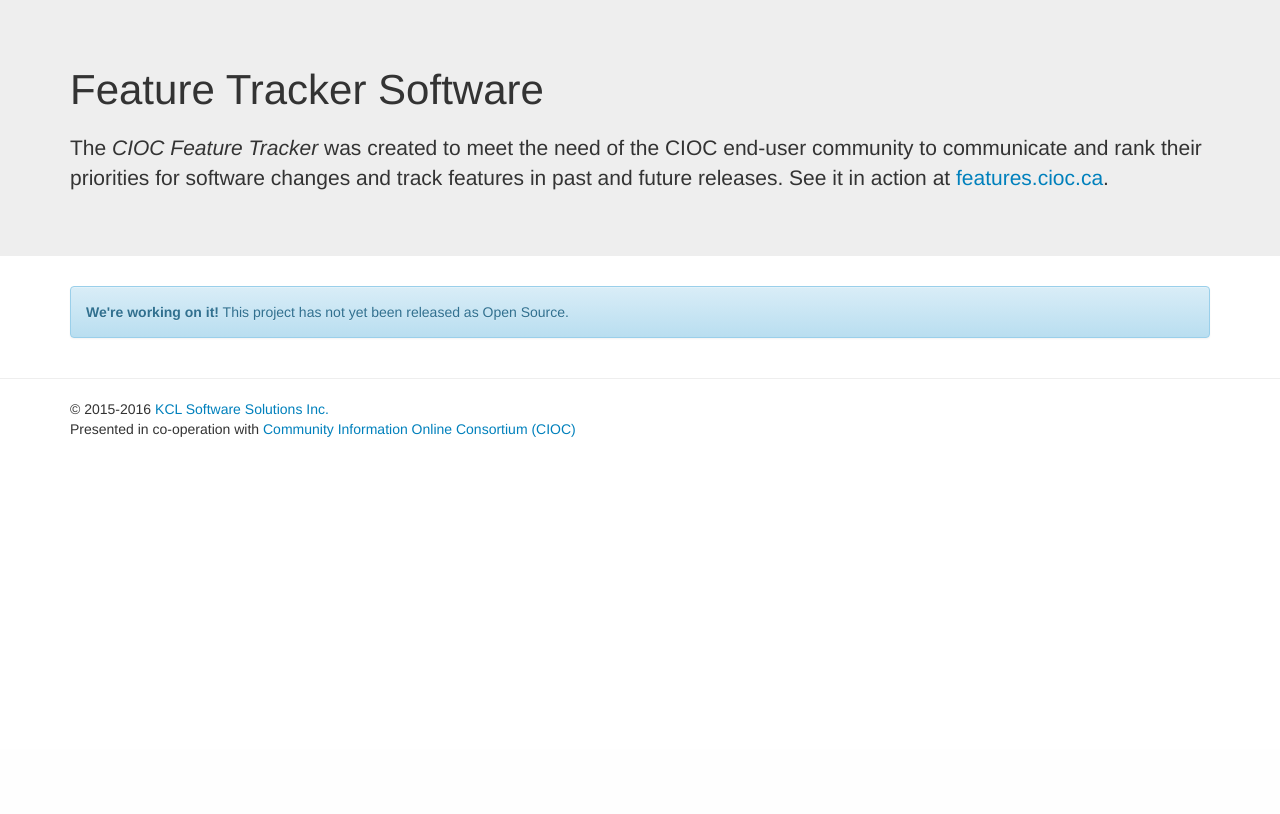
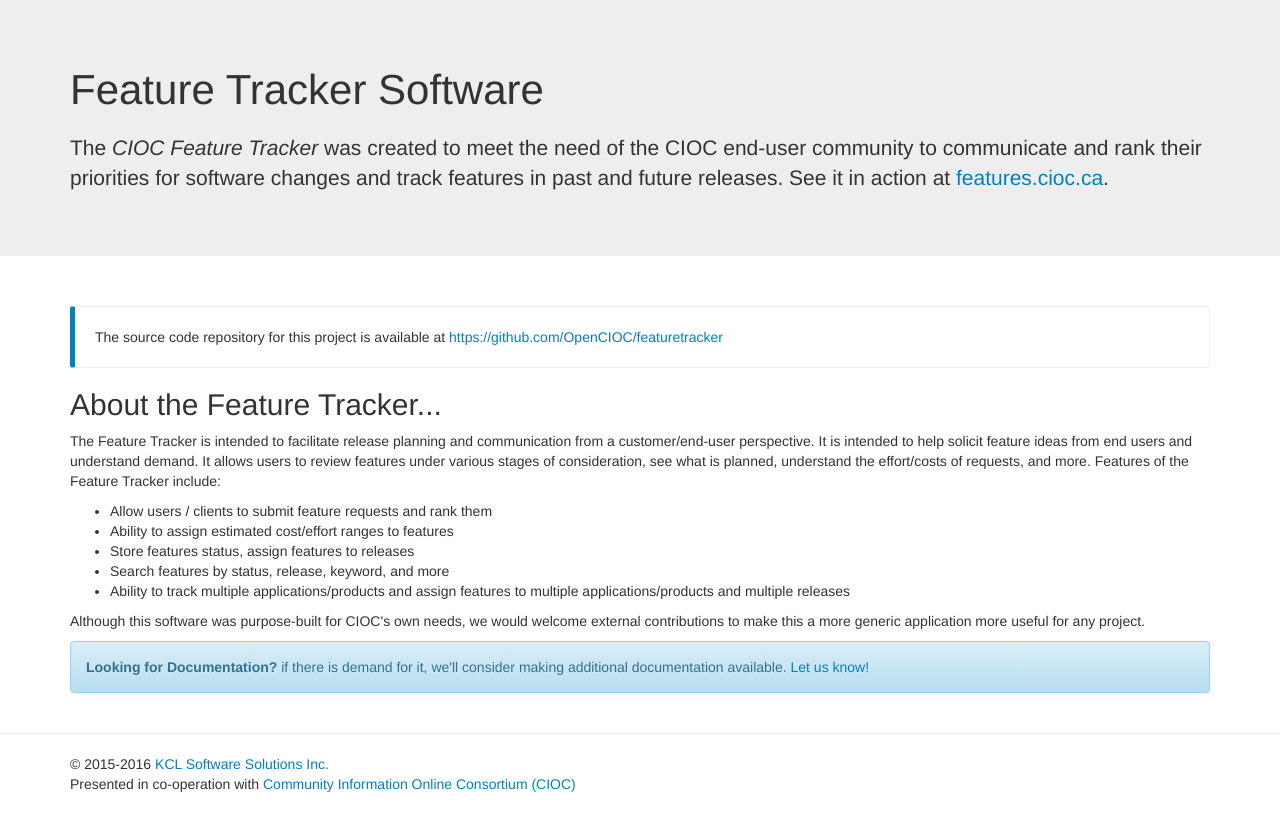
Before and after one commit to OpenCIOC/openciocdotorg, a PHP site: page /feature-tracker.php in a window 1280 px wide. Shown: the part 51-865 px from the top of the page. Before the commit the page ends 488 px from the top, so only its background shows below. Run offline with PHP 8.4, Linux system fonts and the light colour scheme; some libraries are stand-ins or nearby versions.

Commit message:
various updates

```diff
--- a/community-repo.php
+++ b/community-repo.php
@@ -15,7 +15,7 @@ include("includes/incHeader.php");
 	</div>
 
 	<div class="container">
-		<div class="callout callout-info">The source code repository for this project is available at <a href="https://bitbucket.org/cioc/communityrepository">https://bitbucket.org/cioc/communityrepository</a></div>
+		<div class="callout callout-info">The source code repository for this project is available at <a href="https://github.com/OpenCIOC/communityrepository">https://github.com/OpenCIOC/communityrepository</a></div>
 		<h2>About the Community Repository...</h2>
 		<p>The Community Repository software provides the following features:</p>
 		<ul>
@@ -29,7 +29,7 @@ include("includes/incHeader.php");
 
 	<div class="container">
 	   	<div class="alert alert-info">
-	 		<strong>Looking for Documentation?</strong> if there is demand for it, we'll consider making additional documentation available. <a href="http://www.kclsoftware.com/contact-us/"></a>Let us know!
+	 		<strong>Looking for Documentation?</strong> if there is demand for it, we'll consider making additional documentation available. <a href="http://www.kclsoftware.com/contact-us/">Let us know!</a>
 		</div>
 	</div>
 
--- a/directory.php
+++ b/directory.php
@@ -57,6 +57,7 @@ include("includes/incHeader.php");
 						<a class="list-group-item" href="https://haliburtonchildren.cioc.ca" target="_blank">Haliburton Children's Services</a>
 						<a class="list-group-item" href="https://haltonchildcare.cioc.ca/csrch.asp" target="_blank">Halton Child Care Services Directory</a>
 						<a class="list-group-item" href="https://halton.cioc.ca" target="_blank">Halton Community Services Directory</a>
+						<a class="list-group-item" href="https://regionofwaterloo.cioc.ca" target="_blank">iSearchMyCommunity.ca - Region of Waterloo</a>
 						<a class="list-group-item" href="https://brucecounty.cioc.ca" target="_blank">Info Bruce County</a>
 						<a class="list-group-item" href="https://centraleastontario.cioc.ca" target="_blank">Info Central East Ontario</a>
 						<a class="list-group-item" href="https://greycounty.cioc.ca" target="_blank">Info Grey County</a>
@@ -81,8 +82,9 @@ include("includes/incHeader.php");
 						<a class="list-group-item" href="http://www.snipeel.ca/" target="_blank">Peel Special Needs Services Directory</a>
 						<a class="list-group-item" href="https://simcoebeststart.cioc.ca/volunteer/" target="_blank">Simcoe Best Start</a>
 						<a class="list-group-item" href="https://fallprevention-sm.cioc.ca" target="_blank">Simcoe Muskoka Integrated Fall Strategy</a>
+						<a class="list-group-item" href="https://waterloo.cioc.ca" target="_blank">Social Development Centre Waterloo Region - Community Resource Directory</a>
+						<a class="list-group-item" href="https://waterloo.cioc.ca?UseCICVw=19" target="_blank">Social Development Centre Waterloo Region - Settlement Supports Directory</a>
 						<a class="list-group-item" href="https://whitby.durham.cioc.ca" target="_blank">Town of Whitby - Community Services</a>
-						<a class="list-group-item" href="https://regionofwaterloo.cioc.ca" target="_blank">iSearchMyCommunity.ca - Region of Waterloo</a>
 						<a class="list-group-item" href="https://renfrewcountyconnections.cioc.ca" target="_blank">Renfrew County Connections</a>
 						<a class="list-group-item" href="https://rsfottawa.cioc.ca" target="_blank">Répertoire des services en français d'Ottawa</a>
 						<a class="list-group-item" href="https://scsottawa.cioc.ca" target="_blank">Service Coordination des services - Community Programs (Ottawa)</a>
@@ -148,7 +150,7 @@ include("includes/incHeader.php");
 						<a class="list-group-item" href="https://perthhuron.cioc.ca/volunteer/" target="_blank">Volunteer Connection Perth &amp; Huron Counties</a>
 						<a class="list-group-item" href="https://simcoecounty.cioc.ca/volunteer/" target="_blank">Volunteer Connection Simcoe County</a>
 						<a class="list-group-item" href="https://southgeorgianbay.cioc.ca/volunteer/" target="_blank">Volunteer Connection South Georgian Bay</a>
-						<a class="list-group-item" href="https://volunteercambridge.cioc.ca/volunteer/" target="_blank">Volunteer Cambridge</a>
+						<a class="list-group-item" href="https://volunteercambridge.cioc.ca/volunteer/" target="_blank">Volunteer Centre of Cambridge and North Dumfries</a>
 						<a class="list-group-item" href="https://durham.cioc.ca/volunteer/" target="_blank">Volunteer Durham</a>
 						<a class="list-group-item" href="https://communitylinks.cioc.ca/volunteer/" target="_blank">Volunteer Guelph</a>
 						<a class="list-group-item" href="https://seniorsengaged.cioc.ca/volunteer/" target="_blank">Volunteer Guelph - Senior's Engaged</a>
--- a/feature-tracker.php
+++ b/feature-tracker.php
@@ -14,7 +14,25 @@ include("includes/incHeader.php");
 		</div>
 	</div>
 
-	<?php include("snippets/working-on-it.html")?>
+	<div class="container">
+		<div class="callout callout-info">The source code repository for this project is available at <a href="https://github.com/OpenCIOC/featuretracker">https://github.com/OpenCIOC/featuretracker</a></div>
+		<h2>About the Feature Tracker...</h2>
+		<p>The Feature Tracker is intended to facilitate release planning and communication from a customer/end-user perspective. It is intended to help solicit feature ideas from end users and understand demand. It allows users to review features under various stages of consideration, see what is planned, understand the effort/costs of requests, and more. Features of the Feature Tracker include:</p>
+		<ul>
+			<li>Allow users / clients to submit feature requests and rank them</li>
+    		<li>Ability to assign estimated cost/effort ranges to features</li>
+    		<li>Store features status, assign features to releases</li>
+    		<li>Search features by status, release, keyword, and more</li>
+			<li>Ability to track multiple applications/products and assign features to multiple applications/products and multiple releases</li>
+		</ul>
+		<p>Although this software was purpose-built for CIOC's own needs, we would welcome external contributions to make this a more generic application more useful for any project.</p>
+	</div>
+
+	<div class="container">
+	   	<div class="alert alert-info">
+	 		<strong>Looking for Documentation?</strong> if there is demand for it, we'll consider making additional documentation available. <a href="http://www.kclsoftware.com/contact-us/">Let us know!</a>
+		</div>
+	</div>
 
 <?php
 include("includes/incFooter.php")
--- a/wordpress-ref-feed.php
+++ b/wordpress-ref-feed.php
@@ -97,8 +97,6 @@ include ("includes/incHeader.php");
 	<p>The following section outlines the options available for customizing the shortcodes for this plug-in. However, the easiest way to accurately configure a shortcode is by using the shortcode generator available from the target Online Resources database. You must already have an API Key to use the shortcode generator tool.</p>
 	<div class="callout">
 	Access the shortcode generator for your site at <em>https://<mark>yoursite.cioc.ca</mark>/shortcodes</em>
-	<br>Make life easier for partners you are sending a key to with a link that already includes their key:
-	<br>
 	</div>
 	<p>Make life easier for partners you are sending an API Key to with a link that already includes their Key:</p>
 	<div class="callout">
```
Also changed, not shown: about.php (+1 -7 lines), contributors.php (+9 -23 lines), index.php (+6 -2 lines), offline-tools.php (+9 -1 lines), 1 other file.
